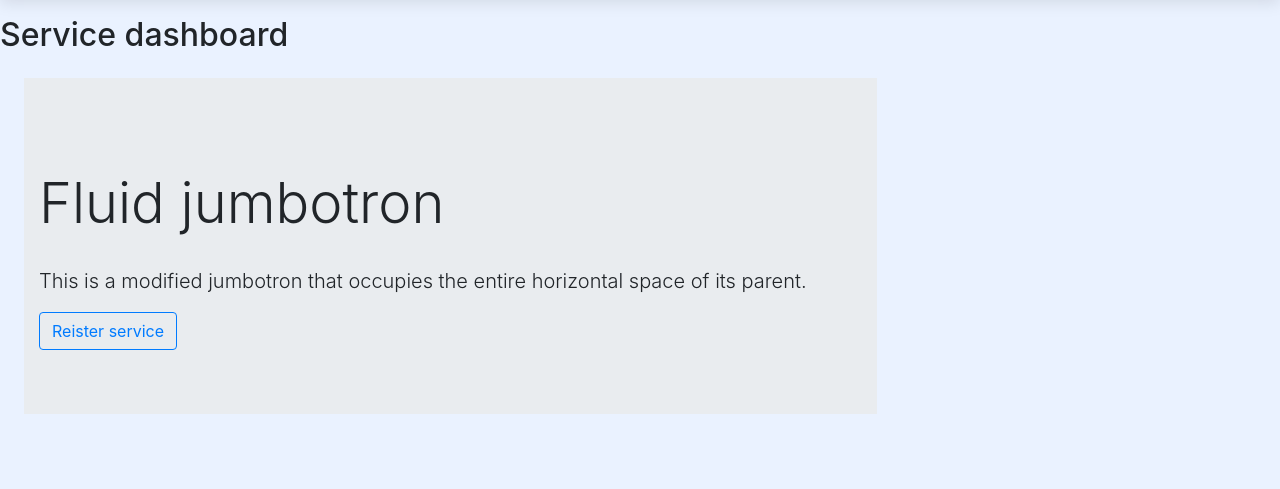
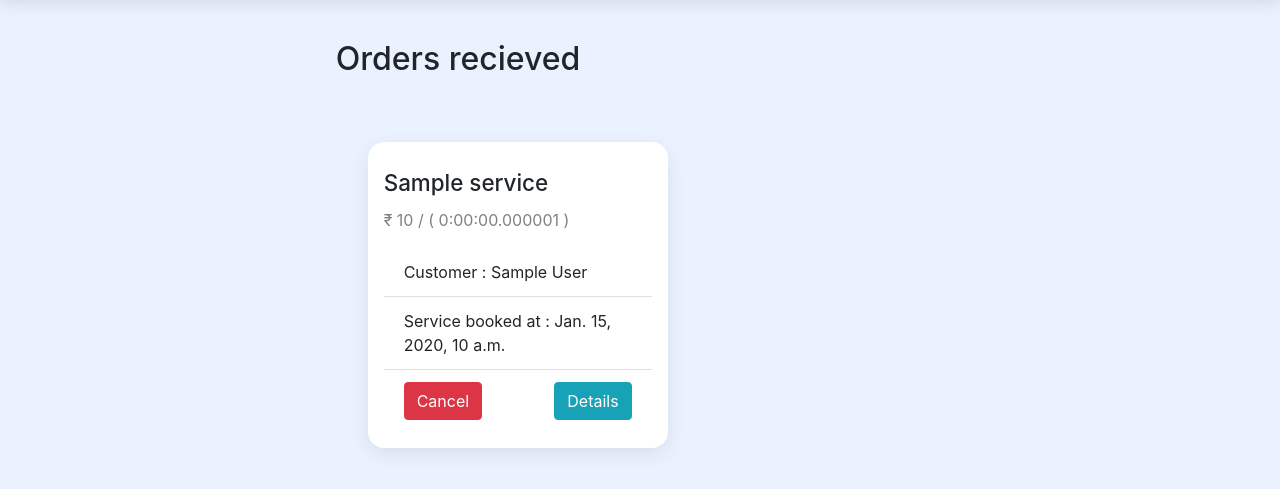
Before and after one commit to Dparmar006/bookon, a Django app: page /user/dashboard/ in a window 1280 px wide. Shown: the part 59-548 px from the top of the page. Run offline with Django 3.2, Linux system fonts and the light colour scheme; a user stored in the database is signed in; tables that the repository leaves empty hold one stand-in row (values such as "Sample post"); style sheets or scripts are compiled from the project's sources; some libraries are stand-ins or nearby versions.

Commit message:
order displayed to owner

```diff
--- a/bookings/models.py
+++ b/bookings/models.py
@@ -16,4 +16,4 @@ class Booking(models.Model):
     # finish_at = models.DateTimeField(null=True, blank=True, default=)
 
     def __str__(self):
-        return f"{self.service_name.title} -> booked by -> {self.customer_name.first_name}"
+        return f"{self.service_name.title}  booked by  {self.customer_name.first_name}"
--- a/bookings/views.py
+++ b/bookings/views.py
@@ -23,7 +23,6 @@ class BookingsListView(ListView):
 
 def book_service(request, slug):
     service = Service.objects.get(slug=slug)
-    booking(service)
     Booking.objects.create(service_name=service,
                            customer_name=request.user)
 
--- a/static/css/main.scss
+++ b/static/css/main.scss
@@ -441,6 +441,7 @@ input[type=radio] {
 
 .section__left {
     margin-bottom: 1em;
+    justify-content: start;
 }
 
 .search-form {
--- /dev/null
+++ b/templates/owner/owner-dashboard.html
@@ -0,0 +1,46 @@
+{% extends "base.html" %}
+{% block content %}
+
+<section>
+  <div class="section__container">
+    <div class="section__left">
+      <h2>Orders recieved</h2>
+    </div>
+    <div class="section__right">
+      {% if all_bookings %}
+      {% for booking in all_bookings %}
+      <div class="search-card">
+        <h3 class="search-card-title">{{ booking.service_name.title }}</h3>
+        <p class="search-card-subtitle">
+          ₹ {{booking.service_name.price}} / (
+          {{booking.service_name.average_service_time}} )
+        </p>
+        <ul class="list-group list-group-flush">
+          <li class="list-group-item">
+            Customer : {{booking.customer_name.first_name}} {{booking.customer_name.last_name}}
+          </li>
+          <li class="list-group-item">
+            Service booked at : {{booking.created_at}}
+          </li>
+          <li class="list-group-item">
+            <a
+              href="/bookings/cancel/{{booking.id}}/"
+              class="btn btn-danger content"
+              >Cancel</a
+            >
+            <a
+              href="/services/{{booking.service_name.slug}}/"
+              class="btn btn-info content float-right"
+              >Details</a
+            >
+          </li>
+        </ul>
+      </div>
+      {% endfor %}
+      {% else %}
+      <h2>Nothing here, Book service from all services</h2>
+      {% endif %}
+    </div>
+  </div>
+</section>
+{% endblock content %}
--- a/templates/owner/serviceDashboard.html
+++ /dev/null
@@ -1,15 +0,0 @@
-{% extends "base.html" %}
-
-{% block pageTitle %}
-    <h2>Service dashboard</h2>
-{% endblock pageTitle %}
-
-{% block content %}
-<div class="jumbotron jumbotron-fluid col-md-8 m-4">
-  <div class="container">
-    <h1 class="display-4">Fluid jumbotron</h1>
-    <p class="lead">This is a modified jumbotron that occupies the entire horizontal space of its parent.</p>
-    <a  class="btn btn-outline-primary" href={% url 'serviceRegistration' %}>Reister service</a>
-  </div>
-</div>
-{% endblock content %}
--- a/users/models.py
+++ b/users/models.py
@@ -29,7 +29,7 @@ class CustomerManager(UserManager):
         )
 
 
-class OwnerManager(models.Manager):
+class OwnerManager(UserManager):
     def get_queryset(self, *args, **kwargs):
         return super().get_queryset(*args, **kwargs).filter(type=BookonUser.Types.OWNER)
 
--- a/users/urls.py
+++ b/users/urls.py
@@ -4,13 +4,12 @@ from . import views
 app_name = "user"
 urlpatterns = [
     path('', views.home, name="homePage"),
-
     path('signup/', views.customerSignupPage, name="customerSignupPage"),
     path('ownersignup/', views.ownerSignupPage, name="ownerSignupPage"),
     path('signin/', views.customerSigninPage, name="customerSigninPage"),
     path('signout/', views.signoutPage, name="signoutPage"),
     # dashboard
-    path('dashboard/', views.serviceDashboard, name="serviceDashboard"),
+    path('dashboard/', views.owner_dashboard, name="owner_dashboard"),
 
 
 ]
--- a/users/views.py
+++ b/users/views.py
@@ -8,6 +8,7 @@ from .forms import CustomerCreationForm
 from django.contrib.auth.forms import AuthenticationForm
 # models
 from .models import Owner
+from bookings.models import Booking
 
 
 def home(request):
@@ -20,8 +21,16 @@ def signoutPage(request):
     return redirect('user:customerSigninPage')
 
 
-def serviceDashboard(request):
-    return render(request, 'owner/serviceDashboard.html')
+def owner_dashboard(request):
+    print(request.user.type)
+    if(request.user.type == "OWNER"):
+        all_bookings = Booking.objects.filter(service_name__owner=request.user)
+        print(all_bookings)
+        context = {'all_bookings': all_bookings}
+    else:
+        messages.error(request, "You can not access this page")
+        return redirect("user:homePage")
+    return render(request, 'owner/owner-dashboard.html', context)
 
 
 def customerSignupPage(request):
@@ -63,7 +72,7 @@ def customerSigninPage(request):
                 else:
                     login(request, user)
                     messages.info(request, "You have been logged in...")
-                    return redirect('user:serviceDashboard')
+                    return redirect('user:owner_dashboard')
             else:
                 messages.error(request, "Username or Password is wrong !")
         else:
@@ -99,7 +108,7 @@ def ownerSignupPage(request):
             if user is not None:
                 login(request, user)
                 messages.success(request, "Owner profile has been created !")
-                return redirect('user:serviceDashboard')
+                return redirect('user:owner_dashboard')
             else:
                 messages.error(request, "Some error occured !")
     else:
```
Also changed, not shown: templates/owner/owner-signup.html (+7 -13 lines), templates/service/serviceRegistration.html (+2 -7 lines).
